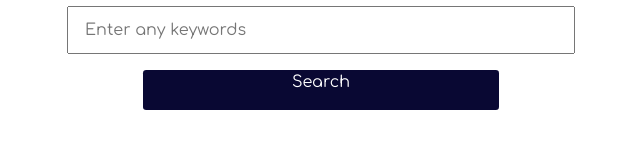
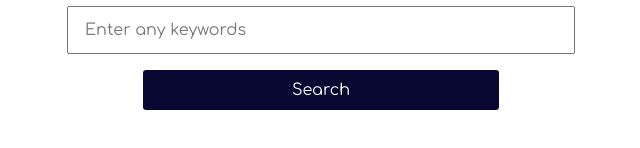
Before and after one commit to John-pels/gif-seacrh, a React (Create React App) app: page / in a window 1280 px wide. Shown: the part 162-310 px from the top of the page, without its empty margins (319-959 px from the left). Built offline with nearby package versions, Linux system fonts and the light colour scheme.

Commit message:
I add more styles

```diff
--- a/src/Homepage/homepage.styles.scss
+++ b/src/Homepage/homepage.styles.scss
@@ -46,13 +46,16 @@
         background: #090833;
         color: #FFF;
         border-radius: .2em;
+        outline: none;
         margin: 0 auto;
         width: 70%;
         height: 2.5em;
+        line-height: 2.5em;
         border: none;
         transition: all .5s ease-in-out;
 
         &:hover {
+            box-shadow: 0px 0px 3px 0px #090833;
             background: lighten(#090833, 5%);
         }
     }
```
